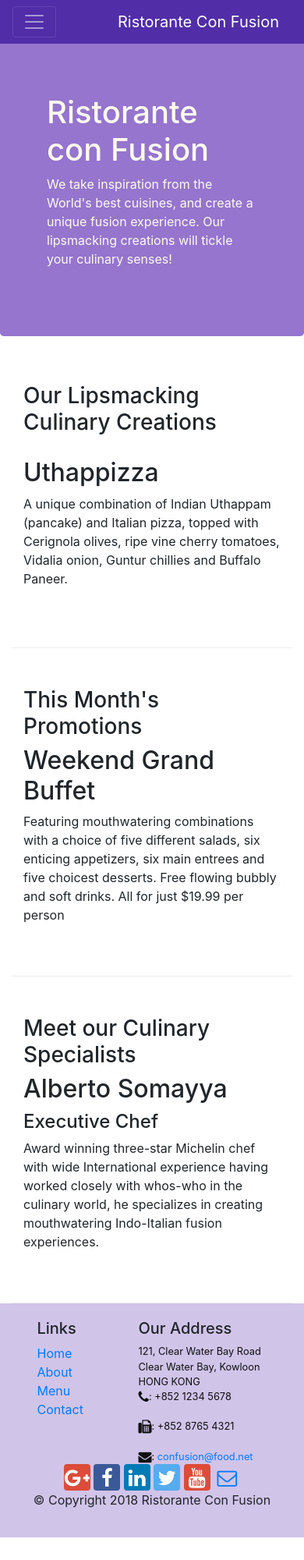
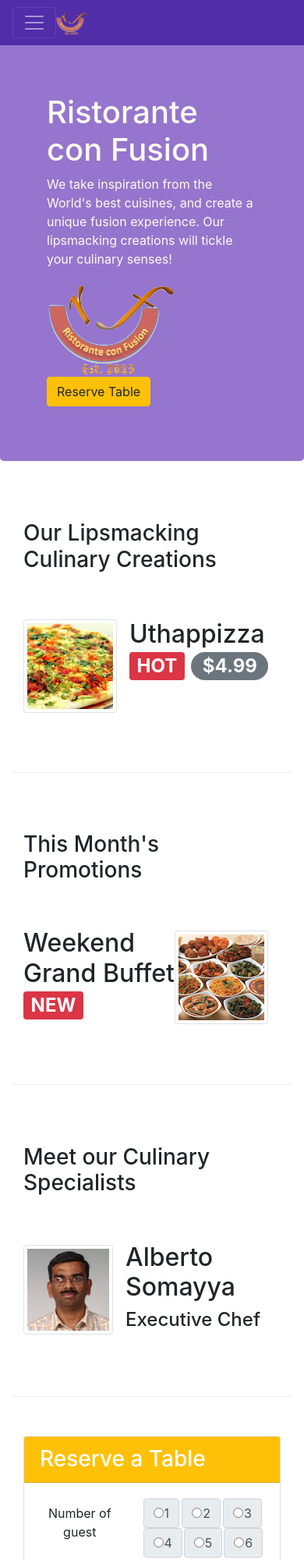
Before and after one commit to ND-19/bootstrap_course, a website: page index.html in a window 390 px wide. Shown: the top 2000 px of the page at 78% size. Before the commit the page ends 1971 px from the top, so only its background shows below. Drawn offline with nearby package versions, Linux system fonts and the light colour scheme.

Commit message:
Assignment 2

```diff
--- a/index.html
+++ b/index.html
@@ -20,13 +20,17 @@
             <button class="navbar-toggler" type="button" data-toggle="collapse" data-target="#Navbar">
                 <span class="navbar-toggler-icon"></span>
             </button>
-            <a class="navbar-brand" href="./index.html">Ristorante Con Fusion</a>
+            <a class="navbar-brand mr-auto" href="#"><img src="img/logo.png" height="30" width="41"></a>
             <div class="collapse navbar-collapse" id="Navbar">
                 <ul class="navbar-nav mr-auto">
-                    <li class="nav-item active"><a class="nav-link" href="./index.html"><span class="fa fa-home fa-lg"></span> Home</a></li>
-                    <li class="nav-item"><a class="nav-link" href="./aboutus.html"><span class="fa fa-info fa-lg"></span> About</a></li>
-                    <li class="nav-item"><a class="nav-link" href="#"><span class="fa fa-list fa-lg"></span> Menu</a></li>
-                    <li class="nav-item"><a class="nav-link" href="./contactus.html"><span class="fa fa-address-card fa-lg"></span> Contact</a></li>
+                    <li class="nav-item active"><a class="nav-link" href="./index.html"><span
+                                class="fa fa-home fa-lg"></span> Home</a></li>
+                    <li class="nav-item"><a class="nav-link" href="./aboutus.html"><span
+                                class="fa fa-info fa-lg"></span> About</a></li>
+                    <li class="nav-item"><a class="nav-link" href="#"><span class="fa fa-list fa-lg"></span> Menu</a>
+                    </li>
+                    <li class="nav-item"><a class="nav-link" href="./contactus.html"><span
+                                class="fa fa-address-card fa-lg"></span> Contact</a></li>
                 </ul>
             </div>
         </div>
@@ -39,7 +43,11 @@
                     <p>We take inspiration from the World's best cuisines, and create a unique fusion experience. Our
                         lipsmacking creations will tickle your culinary senses!</p>
                 </div>
-                <div class="col-12 col-sm">
+                <div class="col-12 col-sm-3 align-self-center">
+                    <img src="img/logo.png" class="img-fluid">
+                </div>
+                <div class="col-12 col-sm-3 align-self-center">
+                    <a href="#reserve" class="btn btn-warning">Reserve Table</a>
                 </div>
             </div>
         </div>
@@ -51,9 +59,20 @@
                 <h3>Our Lipsmacking Culinary Creations</h3>
             </div>
             <div class="col col-sm order-sm-first col-md">
-                <h2>Uthappizza</h2>
-                <p>A unique combination of Indian Uthappam (pancake) and Italian pizza, topped with Cerignola olives,
-                    ripe vine cherry tomatoes, Vidalia onion, Guntur chillies and Buffalo Paneer.</p>
+                <div class="media">
+                    <img class="d-flex mr-3 img-thumbnail align-self-center" src="img/uthappizza.png" alt="Uthappizza">
+                    <div class="media-body">
+                        <h2 class="mt-0">Uthappizza
+                            <span class="badge badge-danger">HOT</span>
+                            <span class="badge badge-pill badge-secondary">$4.99</span>
+                        </h2>
+
+                        <p class="d-none d-sm-block">A unique combination of Indian Uthappam (pancake) and
+                            Italian pizza, topped with Cerignola olives, ripe vine
+                            cherry tomatoes, Vidalia onion, Guntur chillies and
+                            Buffalo Paneer.</p>
+                    </div>
+                </div>
             </div>
         </div>
 
@@ -63,10 +82,23 @@
                 <h3>This Month's Promotions</h3>
             </div>
             <div class="col col-sm col-md">
-                <h2>Weekend Grand Buffet</h2>
-                <p>Featuring mouthwatering combinations with a choice of five different salads, six enticing appetizers,
-                    six main entrees and five choicest desserts. Free flowing bubbly and soft drinks. All for just
-                    $19.99 per person </p>
+                <div class="media">
+                    <div class="media-body">
+                        <h2 class="mt-0">Weekend Grand Buffet
+                            <span class="badge badge-danger">
+                                NEW
+                            </span>
+                        </h2>
+                        <p class="d-none d-sm-block">Featuring mouthwatering combinations with a choice of five
+                            different salads, six enticing appetizers,
+                            six main entrees and five choicest desserts. Free flowing bubbly and soft drinks. All for
+                            just
+                            $19.99 per person
+                        </p>
+                    </div>
+                    <img class="d-flex mr-3 img-thumbnail align-self-center" src="img/buffet.png"
+                        alt="Weekend Grand Buffet">
+                </div>
             </div>
         </div>
 
@@ -75,11 +107,71 @@
                 <h3>Meet our Culinary Specialists</h3>
             </div>
             <div class="col col-sm order-sm-first col-md">
-                <h2>Alberto Somayya</h2>
-                <h4>Executive Chef</h4>
-                <p>Award winning three-star Michelin chef with wide International experience having worked closely with
-                    whos-who in the culinary world, he specializes in creating mouthwatering Indo-Italian fusion
-                    experiences. </p>
+                <div class="media">
+                    <img class="d-flex mr-3 img-thumbnail align-self-center" src="img/alberto.png"
+                        alt="Alberto Somayya">
+                    <div class="media-body">
+                        <h2 class="mt-0">Alberto Somayya</h2>
+                        <h4>Executive Chef</h4>
+                        <p class="d-none d-sm-block">Award winning three-star Michelin chef with wide
+                            International experience having worked closely with
+                            whos-who in the culinary world, he specializes in
+                            creating mouthwatering Indo-Italian fusion experiences.
+                        </p>
+                    </div>
+                </div>
+            </div>
+        </div>
+        <div class="row row-content" id="reserve">
+            <div class="col-12 col-md-8 offset-md-2">
+                <div class="card">
+                    <h3 class="card-header text-white bg-warning">
+                        Reserve a Table
+                    </h3>
+                    <div class="card-body">
+                        <form>
+                            <div class="row text-center">
+                                <label for="guest" class="col-5 col-sm-3 col-form-label">Number of guest</label>
+                                <div class="input-group col-7 col-sm-9">
+                                    <div class="input-group-text mr-auto">
+                                        <input type="radio" aria-label="Radio button for following text input">
+                                        <span style="padding-left: 1px;">1</span>
+                                    </div>
+                                    <div class="input-group-text mr-auto">
+                                        <input type="radio" aria-label="Radio button for following text input">
+                                        <span style="padding-left: 1px;">2</span>
+                                    </div>
+                                    <div class="input-group-text mr-auto">
+                                        <input type="radio" aria-label="Radio button for following text input">
+                                        <span style="padding-left: 1px;">3</span>
+                                    </div>
+                                    <div class="input-group-text mr-auto">
+                                        <input type="radio" aria-label="Radio button for following text input">
+                                        <span style="padding-left: 1px;">4</span>
+                                    </div>
+                                    <div class="input-group-text mr-auto">
+                                        <input type="radio" aria-label="Radio button for following text input">
+                                        <span style="padding-left: 1px;">5</span>
+                                    </div>
+                                    <div class="input-group-text mr-auto">
+                                        <input type="radio" aria-label="Radio button for following text input">
+                                        <span style="padding-left: 1px;">6</span>
+                                    </div>
+                                </div>
+                            </div>
+                            <div class="row text-center mt-4">
+                                <label for="datetime" class="col-4 col-sm-3 col-form-label">Date and Time</label>
+                                <input type="date" class="form-control col-4 col-sm-3 ml-sm-3">
+                                <input type="time" class="form-control col-4 col-sm-3 offset-sm-1">
+                            </div>
+                            <div class="row text-center mt-4">
+                                <div class="offset-3">
+                                    <button type="submit" class="btn btn-primary ml-sm-3">Reserve</button>
+                                </div>
+                            </div>
+                        </form>
+                    </div>
+                </div>
             </div>
         </div>
     </div>
@@ -110,11 +202,16 @@
                 </div>
                 <div class="col-12 col-sm-4 align-self-center">
                     <div class="text-center">
-                        <a class="btn btn-social-icon btn-google" href="http://google.com/+"><i class="fa fa-google-plus"></i></a>
-                        <a class="btn btn-social-icon btn-facebook" href="http://www.facebook.com/profile.php?id="><i class="fa fa-facebook"></i></a>
-                        <a class="btn btn-social-icon btn-linkedin" href="http://www.linkedin.com/in/"><i class="fa fa-linkedin"></i></a>
-                        <a class="btn btn-social-icon btn-twitter" href="http://twitter.com/"><i class="fa fa-twitter"></i></a>
-                        <a class="btn btn-social-icon btn-google" href="http://youtube.com/"><i class="fa fa-youtube"></i></a>
+                        <a class="btn btn-social-icon btn-google" href="http://google.com/+"><i
+                                class="fa fa-google-plus"></i></a>
+                        <a class="btn btn-social-icon btn-facebook" href="http://www.facebook.com/profile.php?id="><i
+                                class="fa fa-facebook"></i></a>
+                        <a class="btn btn-social-icon btn-linkedin" href="http://www.linkedin.com/in/"><i
+                                class="fa fa-linkedin"></i></a>
+                        <a class="btn btn-social-icon btn-twitter" href="http://twitter.com/"><i
+                                class="fa fa-twitter"></i></a>
+                        <a class="btn btn-social-icon btn-google" href="http://youtube.com/"><i
+                                class="fa fa-youtube"></i></a>
                         <a class="btn btn-social-icon" href="mailto:"><i class="fa fa-envelope-o"></i></a>
                     </div>
 
```
Also changed, not shown: aboutus.html (+4 -1 lines), contactus.html (+4 -1 lines), img/alberto.png (added), img/buffet.png (added), img/logo.png (added), img/uthappizza.png (added), 1 other file.
